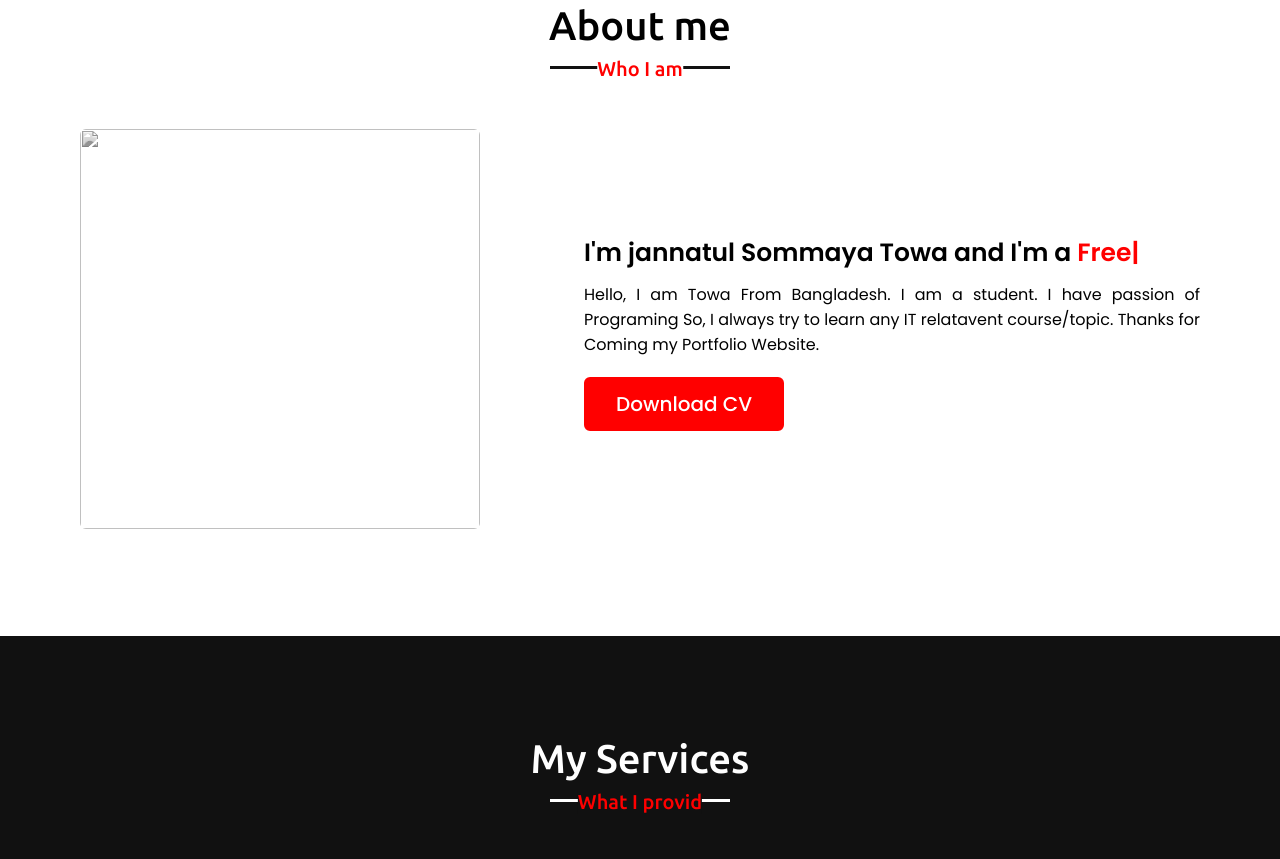
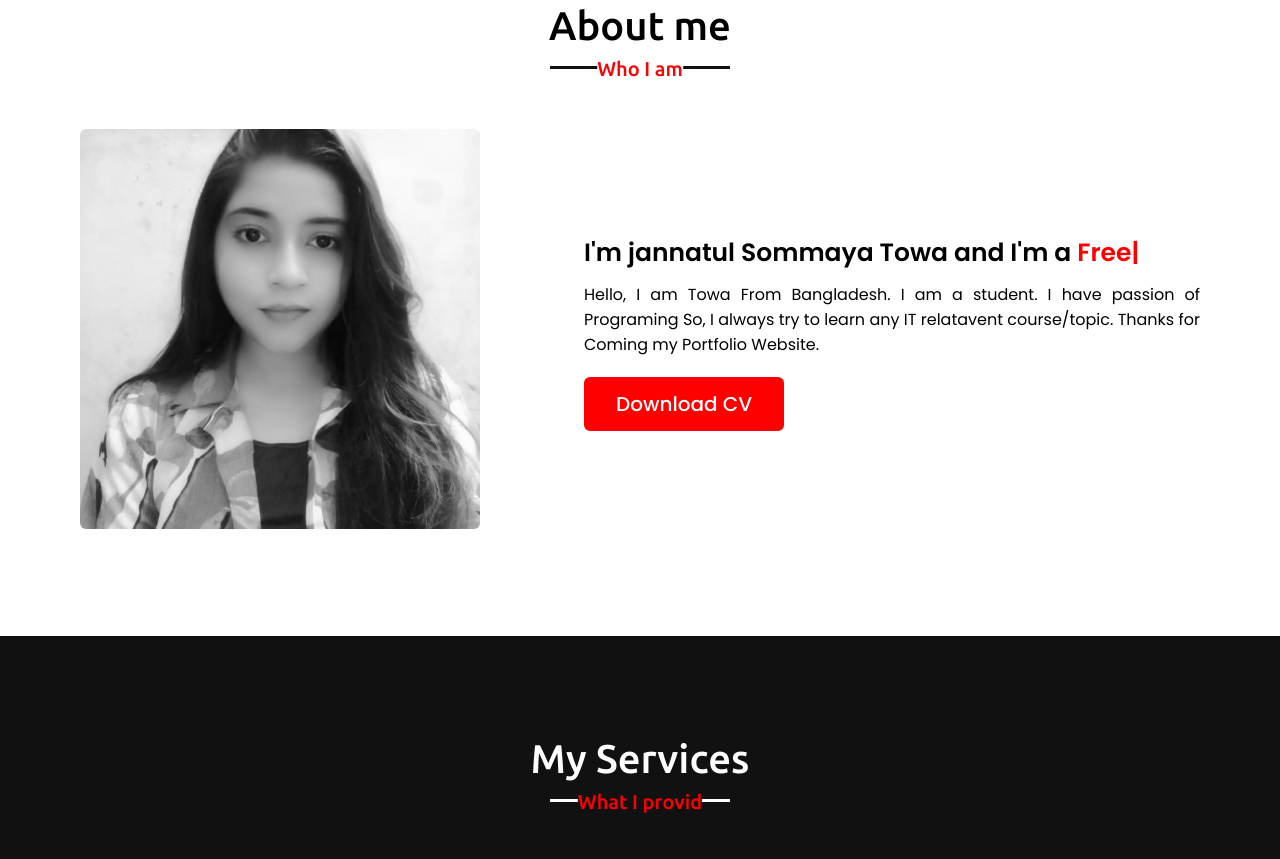
Before and after one commit to alamin3139/portfolioTowa, a plain HTML site: page index.html in a window 1280 px wide. Shown: the part 897-1756 px from the top of the page. Drawn offline with nearby package versions, Linux system fonts and the light colour scheme.

Commit message:
Fixed Images Issus

```diff
--- a/index.html
+++ b/index.html
@@ -96,7 +96,7 @@
         <h2 class="title">About me</h2>
         <div class="about-content">
           <div data-aos="zoom-in-up" class="column left">
-            <img src="img/towa.jpg." alt="" />
+            <img src="img/js.jpg" alt="Jannatul Towa's Photo" />
           </div>
           <div class="column right">
             <div class="text">
```
Also changed, not shown: img/js.jpg (renamed from img/towa.jpg).
